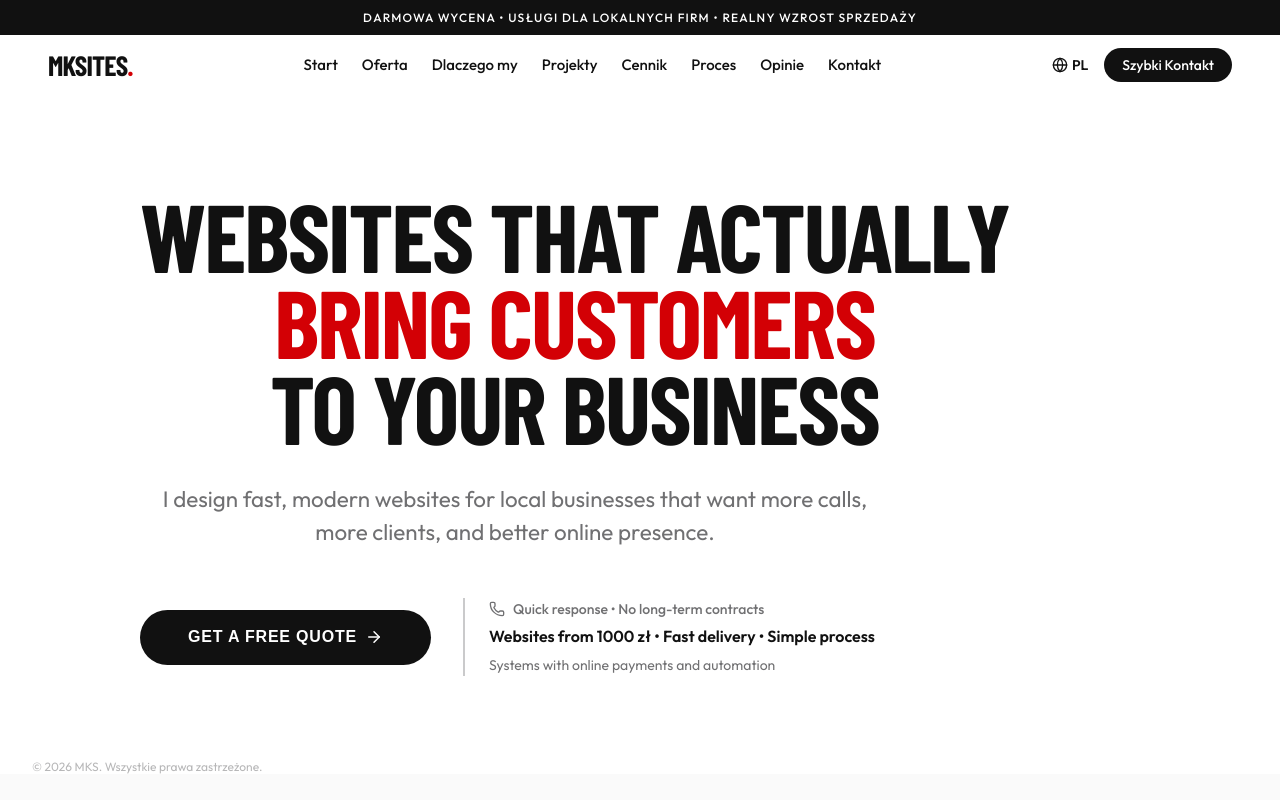
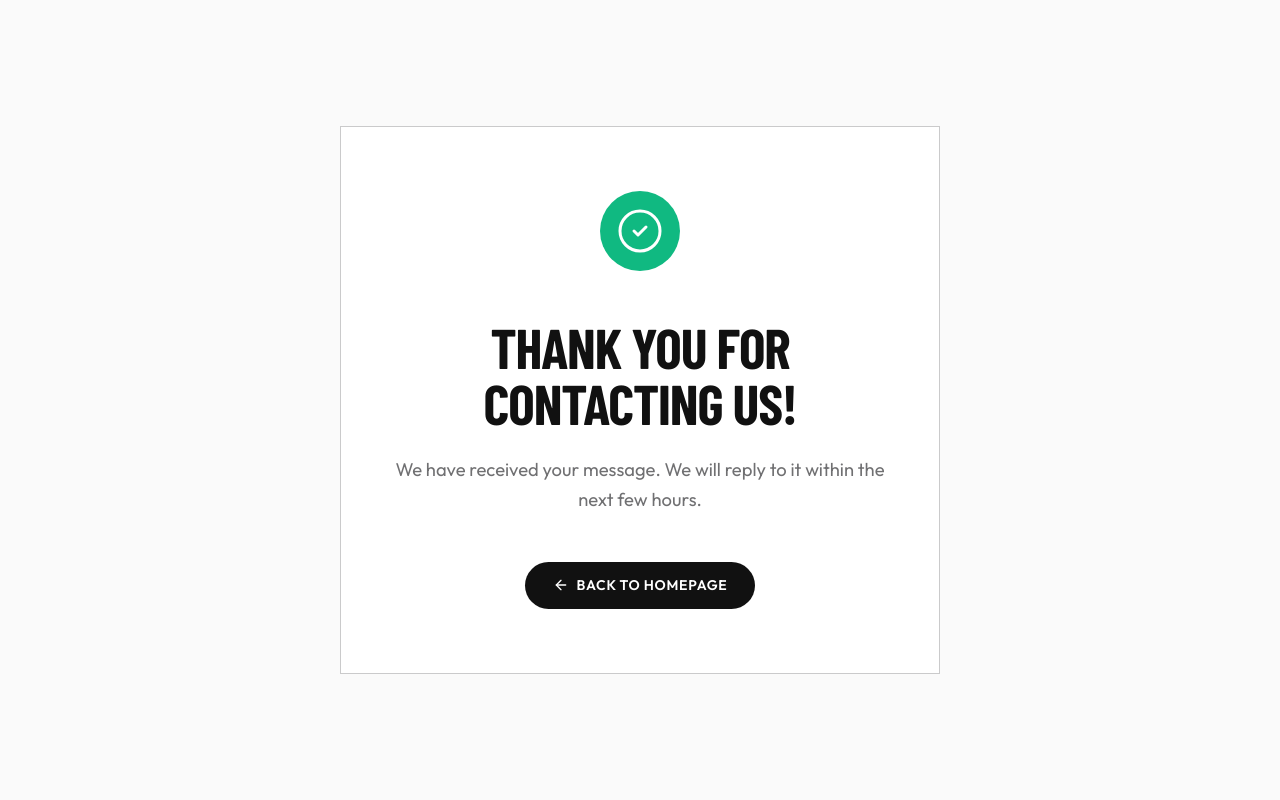
Before and after one commit to Diabue/Portfolio, a React (Vite) app: page /thank-you in a window 1280 px wide. Shown: the top 800 px of the page. Built offline with nearby package versions, Linux system fonts and the light colour scheme; a web font is replaced by a local one.

Commit message:
feat: add thank-you confirmation subpage for Google Ads tracking

```diff
--- a/src/App.tsx
+++ b/src/App.tsx
@@ -1,4 +1,5 @@
 import { useEffect, useState } from 'react';
+import { BrowserRouter, Routes, Route, Navigate } from 'react-router-dom';
 import Navigation from './components/Navigation';
 import Hero from './components/Hero';
 import Services from './components/Services';
@@ -9,6 +10,7 @@ import Process from './components/Process';
 import SocialProof from './components/SocialProof';
 import FinalCTA from './components/FinalCTA';
 import Contact from './components/Contact';
+import ThankYouPage from './components/ThankYouPage';
 import './i18n';
 import './App.css';
 
@@ -23,9 +25,12 @@ function App() {
   }, []);
 
   return (
+    <BrowserRouter>
       <div className={`app ${isMobile ? 'mobile' : ''}`}>
+        <Routes>
+          <Route path="/" element={
+            <>
               <Navigation />
-
               <main className="content-wrapper">
                 <Hero />
                 <Services />
@@ -51,7 +56,13 @@ function App() {
                   &copy; {new Date().getFullYear()} MKS. Wszystkie prawa zastrzeżone.
                 </footer>
               )}
+            </>
+          } />
+          <Route path="/thank-you" element={<ThankYouPage />} />
+          <Route path="*" element={<Navigate to="/" replace />} />
+        </Routes>
       </div>
+    </BrowserRouter>
   );
 }
 
--- a/src/components/Contact.tsx
+++ b/src/components/Contact.tsx
@@ -1,4 +1,5 @@
 import { useState } from 'react';
+import { useNavigate } from 'react-router-dom';
 import { Phone, Mail, Github, ExternalLink } from 'lucide-react';
 import { useTranslation } from 'react-i18next';
 import { Reveal } from './Reveal';
@@ -6,6 +7,7 @@ import { useMediaQuery } from '../hooks/useMediaQuery';
 
 const Contact = () => {
     const { t, i18n } = useTranslation();
+    const navigate = useNavigate();
     const isMobile = useMediaQuery('(max-width: 960px)');
 
     const [name, setName] = useState('');
@@ -53,6 +55,9 @@ const Contact = () => {
                 setName('');
                 setEmail('');
                 setMessage('');
+                setTimeout(() => {
+                    navigate('/thank-you');
+                }, 1500);
             } else {
                 setSubmitStatus('error');
                 console.error("Błąd Web3Forms:", result);
--- /dev/null
+++ b/src/components/ThankYouPage.tsx
@@ -0,0 +1,115 @@
+import { useEffect } from 'react';
+import { useTranslation } from 'react-i18next';
+import { Link } from 'react-router-dom';
+import { CheckCircle2, ArrowLeft } from 'lucide-react';
+import { motion } from 'framer-motion';
+
+const ThankYouPage = () => {
+    const { t } = useTranslation();
+
+    // Wywołanie zdarzenia w Google Analytics/Google Ads dla aplikacji Single Page (SPA)
+    useEffect(() => {
+        if (typeof window !== 'undefined' && (window as any).gtag) {
+            (window as any).gtag('event', 'page_view', {
+                page_path: '/thank-you',
+                page_title: 'Dziękujemy za kontakt | MKSites',
+            });
+        }
+    }, []);
+
+    return (
+        <section style={{
+            minHeight: '100vh',
+            display: 'flex',
+            alignItems: 'center',
+            justifyContent: 'center',
+            backgroundColor: 'var(--bg-color)',
+            padding: '2rem 1.5rem',
+            textAlign: 'center',
+        }}>
+            <div style={{
+                maxWidth: '600px',
+                width: '100%',
+                backgroundColor: 'var(--bg-surface)',
+                border: '1px solid var(--border-secondary)',
+                padding: '4rem 2.5rem',
+                display: 'flex',
+                flexDirection: 'column',
+                alignItems: 'center',
+                gap: '2rem',
+            }}>
+                {/* Checkmark Animation */}
+                <motion.div
+                    initial={{ scale: 0, rotate: -45 }}
+                    animate={{ scale: 1, rotate: 0 }}
+                    transition={{ type: 'spring', stiffness: 200, damping: 15 }}
+                    style={{
+                        width: '80px',
+                        height: '80px',
+                        borderRadius: '50%',
+                        backgroundColor: '#10B981',
+                        display: 'flex',
+                        alignItems: 'center',
+                        justifyContent: 'center',
+                        color: '#FFFFFF',
+                        marginBottom: '1rem',
+                    }}
+                >
+                    <CheckCircle2 size={48} strokeWidth={1.5} />
+                </motion.div>
+
+                <div>
+                    <h1 style={{
+                        fontFamily: 'var(--font-display)',
+                        fontSize: 'clamp(2.5rem, 5vw, 3.5rem)',
+                        fontWeight: 900,
+                        letterSpacing: '-0.02em',
+                        lineHeight: 1.0,
+                        textTransform: 'uppercase',
+                        marginBottom: '1.5rem',
+                        color: 'var(--text-primary)',
+                    }}>
+                        {t('thankyou.title', 'DZIĘKUJEMY ZA KONTAKT!')}
+                    </h1>
+                    <p style={{
+                        fontSize: '1.15rem',
+                        color: 'var(--text-secondary)',
+                        lineHeight: 1.6,
+                        fontFamily: 'var(--font-body)',
+                        margin: 0,
+                    }}>
+                        {t('thankyou.subtitle', 'Otrzymaliśmy Twoją wiadomość. Odpowiemy na nią w ciągu najbliższych kilku godzin.')}
+                    </p>
+                </div>
+
+                <Link
+                    to="/"
+                    style={{
+                        display: 'inline-flex',
+                        alignItems: 'center',
+                        gap: '8px',
+                        backgroundColor: 'var(--bg-dark-section)',
+                        color: '#FFFFFF',
+                        padding: '12px 28px',
+                        borderRadius: '30px',
+                        fontFamily: 'var(--font-body)',
+                        fontWeight: 600,
+                        fontSize: '14px',
+                        textTransform: 'uppercase',
+                        letterSpacing: '0.05em',
+                        transition: 'background-color 0.2s ease',
+                        textDecoration: 'none',
+                        marginTop: '1rem',
+                    }}
+                    onMouseEnter={(e) => e.currentTarget.style.backgroundColor = 'var(--text-secondary)'}
+                    onMouseLeave={(e) => e.currentTarget.style.backgroundColor = 'var(--bg-dark-section)'}
+                >
+                    <ArrowLeft size={16} />
+                    {t('thankyou.button', 'Wróć do strony głównej')}
+                </Link>
+            </div>
+        </section>
+    );
+};
+
+export default ThankYouPage;
--- a/src/i18n.ts
+++ b/src/i18n.ts
@@ -127,6 +127,11 @@ i18n
                         success: "Wiadomość została wysłana pomyślnie!",
                         error: "Coś poszło nie tak. Spróbuj ponownie lub napisz na kontakt@mksites.pl."
                     },
+                    thankyou: {
+                        title: "DZIĘKUJEMY ZA KONTAKT!",
+                        subtitle: "Otrzymaliśmy Twoją wiadomość. Odpowiemy na nią w ciągu najbliższych kilku godzin.",
+                        button: "Wróć do strony głównej"
+                    },
                     footer: {
                         rights: "MKSites. Wszystkie prawa zastrzeżone."
                     }
@@ -247,6 +252,11 @@ i18n
                         success: "Message sent successfully!",
                         error: "Something went wrong. Please try again or email kontakt@mksites.pl."
                     },
+                    thankyou: {
+                        title: "THANK YOU FOR CONTACTING US!",
+                        subtitle: "We have received your message. We will reply to it within the next few hours.",
+                        button: "Back to Homepage"
+                    },
                     footer: {
                         rights: "MKSites. All rights reserved."
                     }
```
Also changed, not shown: index.html (+13 -0 lines). Lines whose indentation alone changed are shown as unchanged.
